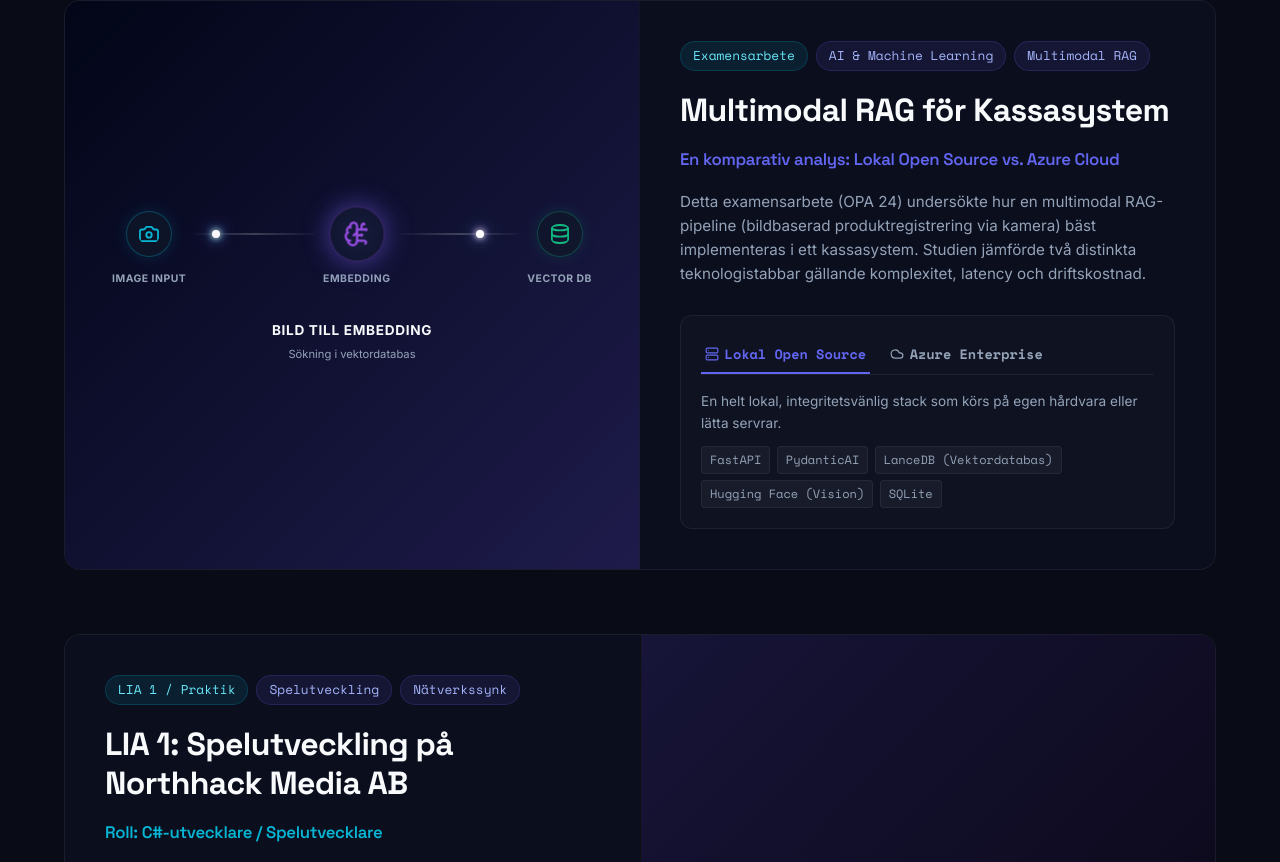
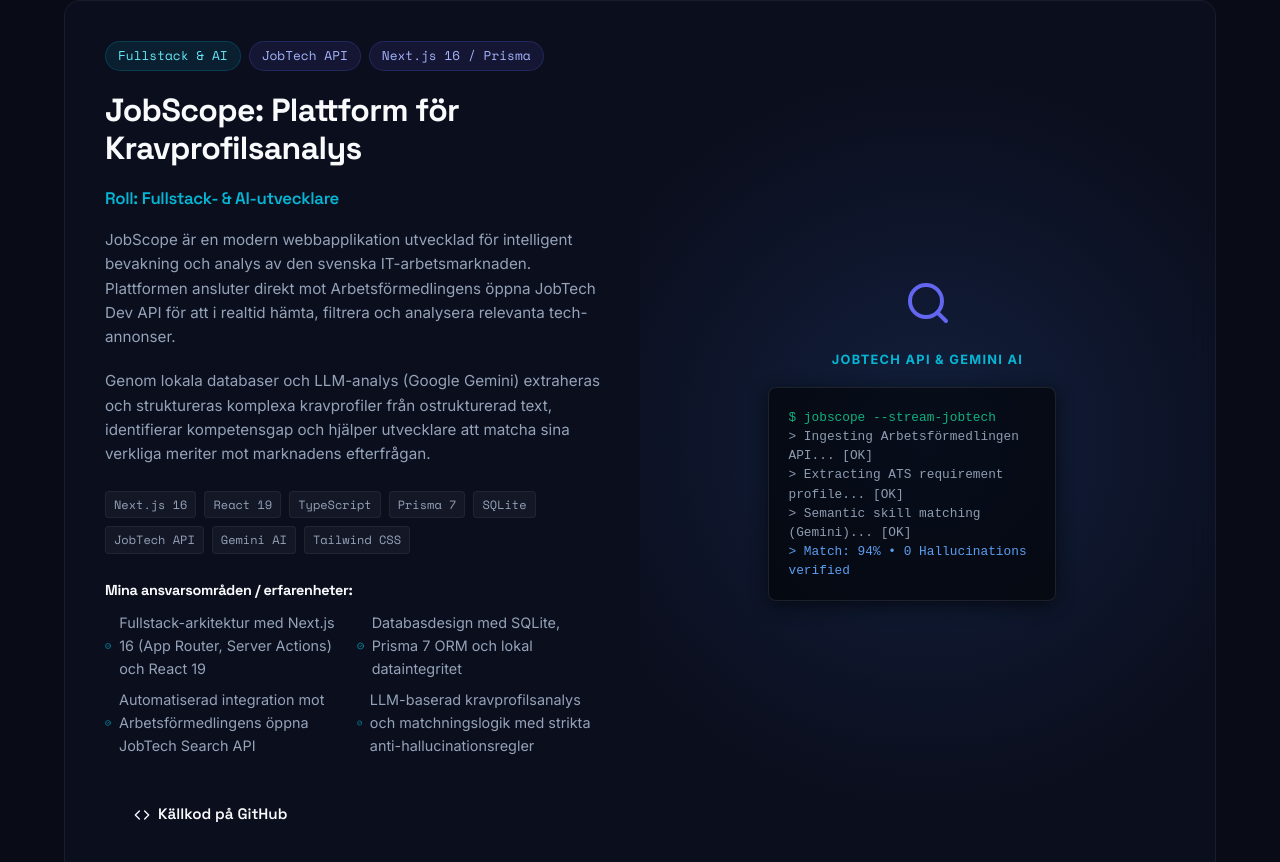
Before and after one commit to StefanLundberg77/slundberg-Web-portfolio, a React (Vite) app: page / in a window 1280 px wide. Shown: the part 4338-5200 px from the top of the page. Built offline with nearby package versions, Linux system fonts and the light colour scheme.

Commit message:
feat(projects): add JobScope project card and translations
- Add JobScope project showcase with interactive JobTech/Gemini API console

- Add Swedish and English translations in translations.ts

- Link to JobScope repository on GitHub

```diff
--- a/src/components/Projects.tsx
+++ b/src/components/Projects.tsx
@@ -1,5 +1,5 @@
 import { useState, useEffect, useRef } from 'react';
-import { Gamepad2, BrainCircuit, TabletSmartphone, CheckCircle2, Server, Cloud, Camera, Database, ExternalLink, X, Maximize2 } from 'lucide-react';
+import { Gamepad2, BrainCircuit, TabletSmartphone, CheckCircle2, Server, Cloud, Camera, Database, ExternalLink, X, Maximize2, Search, Code } from 'lucide-react';
 import { useLanguage } from '../context/LanguageContext';
 import pnsScreenshot from '../assets/pns_screenshot.png';
 import nfrCover from '../assets/nfr_cover.jpg';
@@ -349,6 +349,104 @@
                     <div>&gt; Loading Aena API scraper... [OK]</div>
                     <div>&gt; Initializing Flask B2P2P MVP... [OK]</div>
                     <div>&gt; Initializing feedback RAG analyzer... [OK]</div>
+                  </div>
+                </div>
+              </div>
+            </div>
+          </div>
+
+          {/* PROJECT: JOBSCOPE */}
+          <div className="card project-card-large" style={{ padding: '0', overflow: 'hidden' }}>
+            <div className="project-grid">
+              {/* Content Side */}
+              <div style={{ padding: '2.5rem', display: 'flex', flexDirection: 'column', gap: '1.25rem' }}>
+                <div style={{ display: 'flex', gap: '0.5rem', flexWrap: 'wrap' }}>
+                  <span className="tag tag-accent">{t.projects.jobscope.tagScope}</span>
+                  <span className="tag">{t.projects.jobscope.tagApi}</span>
+                  <span className="tag">{t.projects.jobscope.tagNext}</span>
+                </div>
+
+                <h3 style={{ fontSize: '2rem', fontWeight: 800, fontFamily: 'var(--font-heading)' }}>
+                  {t.projects.jobscope.title}
+                </h3>
+
+                <h4 style={{ fontSize: '1.05rem', color: 'var(--color-accent)', fontWeight: 600 }}>
+                  {t.projects.roleLabel}{t.projects.jobscope.role}
+                </h4>
+
+                <p style={{ color: 'var(--color-text-secondary)', fontSize: '0.95rem', lineHeight: '1.6' }}>
+                  {t.projects.jobscope.desc1}
+                </p>
+                <p style={{ color: 'var(--color-text-secondary)', fontSize: '0.95rem', lineHeight: '1.6' }}>
+                  {t.projects.jobscope.desc2}
+                </p>
+
+                <div style={{ display: 'flex', flexWrap: 'wrap', gap: '0.5rem', marginTop: '0.25rem' }}>
+                  <span className="mini-tag">Next.js 16</span>
+                  <span className="mini-tag">React 19</span>
+                  <span className="mini-tag">TypeScript</span>
+                  <span className="mini-tag">Prisma 7</span>
+                  <span className="mini-tag">SQLite</span>
+                  <span className="mini-tag">JobTech API</span>
+                  <span className="mini-tag">Gemini AI</span>
+                  <span className="mini-tag">Tailwind CSS</span>
+                </div>
+
+                <div style={{ marginTop: '0.5rem' }}>
+                  <h5 style={{ fontSize: '0.9rem', fontWeight: 700, marginBottom: '0.75rem', color: 'var(--color-text-primary)' }}>
+                    {t.projects.responsibilitiesLabel}
+                  </h5>
+                  <ul style={{
+                    listStyle: 'none',
+                    display: 'grid',
+                    gridTemplateColumns: '1fr',
+                    gap: '0.5rem',
+                    fontSize: '0.9rem',
+                    color: 'var(--color-text-secondary)'
+                  }} className="skills-list-grid">
+                    <li style={{ display: 'flex', alignItems: 'center', gap: '0.5rem' }}>
+                      <CheckCircle2 size={14} color="var(--color-accent)" /> {t.projects.jobscope.resp1}
+                    </li>
+                    <li style={{ display: 'flex', alignItems: 'center', gap: '0.5rem' }}>
+                      <CheckCircle2 size={14} color="var(--color-accent)" /> {t.projects.jobscope.resp2}
+                    </li>
+                    <li style={{ display: 'flex', alignItems: 'center', gap: '0.5rem' }}>
+                      <CheckCircle2 size={14} color="var(--color-accent)" /> {t.projects.jobscope.resp3}
+                    </li>
+                    <li style={{ display: 'flex', alignItems: 'center', gap: '0.5rem' }}>
+                      <CheckCircle2 size={14} color="var(--color-accent)" /> {t.projects.jobscope.resp4}
+                    </li>
+                  </ul>
+                </div>
+
+                {/* Action Buttons */}
+                <div style={{ display: 'flex', gap: '1rem', marginTop: '0.75rem', flexWrap: 'wrap' }}>
+                  <a
+                    href="https://github.com/StefanLundberg77/JobScope"
+                    target="_blank"
+                    rel="noopener noreferrer"
+                    className="btn btn-outline"
+                    style={{ display: 'inline-flex', alignItems: 'center', gap: '0.5rem' }}
+                  >
+                    <Code size={16} />
+                    {t.projects.jobscope.githubBtn}
+                  </a>
+                </div>
+              </div>
+
+              {/* Graphic / Console Side */}
+              <div className="project-graphic-side" style={{ display: 'flex', flexDirection: 'column', justifyContent: 'center', alignItems: 'center', padding: '2rem', background: 'radial-gradient(circle at center, rgba(59, 130, 246, 0.15), transparent 70%)' }}>
+                <div style={{ textAlign: 'center', maxWidth: '340px' }}>
+                  <Search size={48} color="var(--color-primary)" style={{ marginBottom: '1rem' }} />
+                  <div style={{ fontSize: '0.8rem', fontWeight: 800, letterSpacing: '0.1em', color: 'var(--color-accent)', textTransform: 'uppercase', marginBottom: '0.75rem' }}>
+                    JOBTECH API & GEMINI AI
+                  </div>
+                  <div className="lia-console" style={{ textAlign: 'left', fontFamily: 'monospace', fontSize: '0.8rem', background: 'rgba(0,0,0,0.6)', padding: '1.25rem', borderRadius: '8px', border: '1px solid rgba(255,255,255,0.1)', lineHeight: '1.5' }}>
+                    <div style={{ color: '#10b981' }}>$ jobscope --stream-jobtech</div>
+                    <div style={{ color: '#94a3b8' }}>&gt; Ingesting Arbetsförmedlingen API... [OK]</div>
+                    <div style={{ color: '#94a3b8' }}>&gt; Extracting ATS requirement profile... [OK]</div>
+                    <div style={{ color: '#94a3b8' }}>&gt; Semantic skill matching (Gemini)... [OK]</div>
+                    <div style={{ color: '#60a5fa' }}>&gt; Match: 94% • 0 Hallucinations verified</div>
                   </div>
                 </div>
               </div>
--- a/src/translations.ts
+++ b/src/translations.ts
@@ -112,6 +112,20 @@
         feat2: 'Produktkatalog med kategorier och prissättning',
         feat3: 'Lokal datalagring med SQLite-databas',
         feat4: 'Optimerad för surfplatta och mobil (iOS & Android)',
+      },
+      jobscope: {
+        tagScope: 'Fullstack & AI',
+        tagApi: 'JobTech API',
+        tagNext: 'Next.js 16 / Prisma',
+        title: 'JobScope: Plattform för Kravprofilsanalys',
+        role: 'Fullstack- & AI-utvecklare',
+        desc1: 'JobScope är en modern webbapplikation utvecklad för intelligent bevakning och analys av den svenska IT-arbetsmarknaden. Plattformen ansluter direkt mot Arbetsförmedlingens öppna JobTech Dev API för att i realtid hämta, filtrera och analysera relevanta tech-annonser.',
+        desc2: 'Genom lokala databaser och LLM-analys (Google Gemini) extraheras och struktureras komplexa kravprofiler från ostrukturerad text, identifierar kompetensgap och hjälper utvecklare att matcha sina verkliga meriter mot marknadens efterfrågan.',
+        resp1: 'Fullstack-arkitektur med Next.js 16 (App Router, Server Actions) och React 19',
+        resp2: 'Databasdesign med SQLite, Prisma 7 ORM och lokal dataintegritet',
+        resp3: 'Automatiserad integration mot Arbetsförmedlingens öppna JobTech Search API',
+        resp4: 'LLM-baserad kravprofilsanalys och matchningslogik med strikta anti-hallucinationsregler',
+        githubBtn: 'Källkod på GitHub',
       }
     },
     skills: {
@@ -269,6 +283,20 @@
         feat2: 'Product catalog with categories and pricing',
         feat3: 'Local data storage with SQLite database',
         feat4: 'Optimized for tablets & smartphones (iOS & Android)',
+      },
+      jobscope: {
+        tagScope: 'Fullstack & AI',
+        tagApi: 'JobTech API',
+        tagNext: 'Next.js 16 / Prisma',
+        title: 'JobScope: Job Market & Requirement Analytics',
+        role: 'Fullstack & AI Developer',
+        desc1: 'JobScope is a modern web application built for intelligent surveillance and semantic analysis of the tech job market. It connects directly to the Swedish Public Employment Service (JobTech Dev API) to monitor and filter IT opportunities in real-time.',
+        desc2: 'Leveraging local database architecture and LLM reasoning (Google Gemini), it extracts structured technical requirement profiles from unstructured job postings, detects skill gaps, and maps developer competencies against market demand.',
+        resp1: 'Fullstack architecture with Next.js 16 (App Router, Server Actions) and React 19',
+        resp2: 'Database schema with SQLite and Prisma 7 ORM prioritizing local data privacy',
+        resp3: 'Automated data ingestion from the official JobTech Dev Search API',
+        resp4: 'Semantic requirement extraction and skill-mapping algorithms with anti-hallucination guardrails',
+        githubBtn: 'View Code on GitHub',
       }
     },
     skills: {
```
